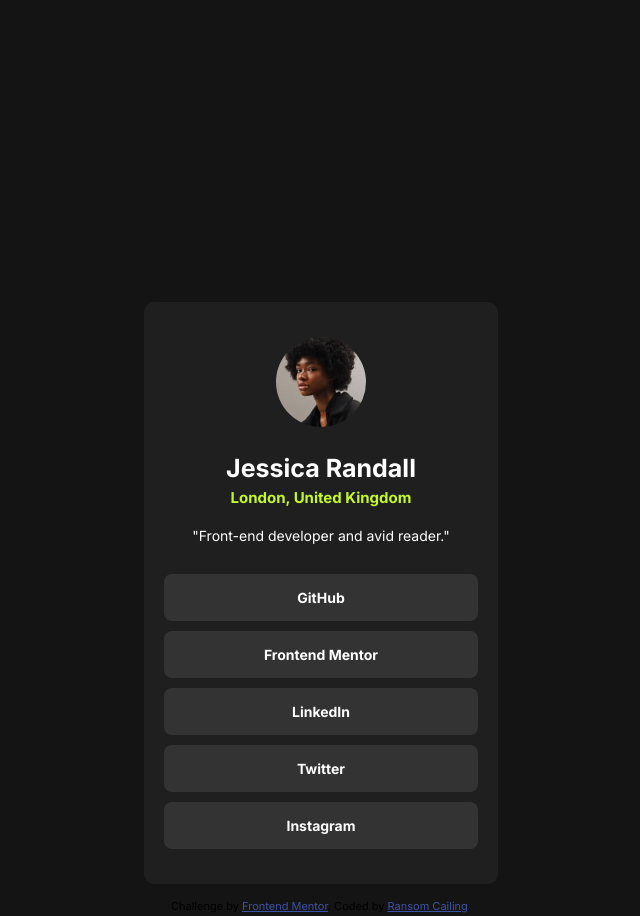
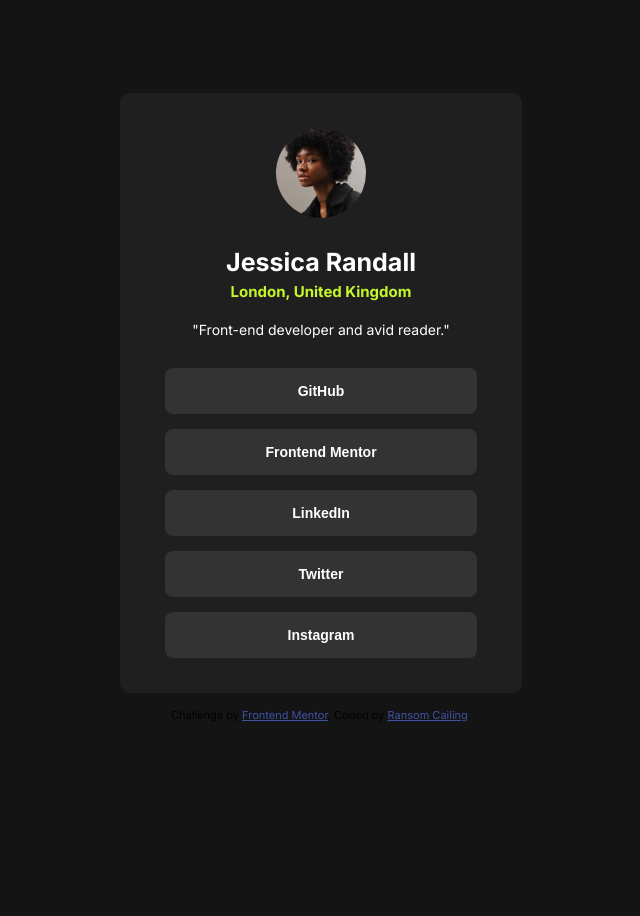
Before and after one commit to randev0215/frontend-mentor-challenges, a plain HTML site: page social-links-profile-main/index.html in a window 1280 px wide. Shown: the whole page, without its empty margins (319-959 px from the left). After the commit the page ends 800 px from the top, so only its background shows below. Drawn offline with Linux system fonts and the light colour scheme.

Commit message:
Done applying semantic html elements and buttons styling

```diff
--- a/social-links-profile-main/index.html
+++ b/social-links-profile-main/index.html
@@ -12,30 +12,28 @@
 </head>
 <body>
 
-  <div>
+  <main>
     <div class="social-container">
-      <div class="social-dp">
+      <section class="social-dp">
         <img class="social-dp-img" src="assets/images/avatar-jessica.jpeg" alt="">
-      </div>
-      <div class="social-profile-info">
+      </section>
+      <section class="social-profile-info">
         <p class="social-name">Jessica Randall</p>
         <p class="social-address">London, United Kingdom</p>
         <p class="social-quote">"Front-end developer and avid reader."</p>
-      </div>
-      <div class="social-links">
-        <p class="social-link-item">GitHub</p>
-        <p class="social-link-item">Frontend Mentor</p>
-        <p class="social-link-item">LinkedIn</p>
-        <p class="social-link-item">Twitter</p>
-        <p class="social-link-item">Instagram</p>
-      </div>
+      </section>
+      <section class="social-links">
+        <button class="social-link-item">GitHub</button>
+        <button class="social-link-item">Frontend Mentor</button>
+        <button class="social-link-item">LinkedIn</button>
+        <button class="social-link-item">Twitter</button>
+        <button class="social-link-item">Instagram</button>
+      </section>
     </div>
-
-
-    <div class="attribution">
+    <footer class="attribution">
       Challenge by <a href="https://www.frontendmentor.io?ref=challenge" target="_blank">Frontend Mentor</a>.
       Coded by <a href="#">Ransom Cailing</a>.
-    </div>
-  </div>
+    </footer>
+  </main>
 </body>
 </html>
--- a/social-links-profile-main/style.css
+++ b/social-links-profile-main/style.css
@@ -2,7 +2,7 @@
 
 body {
     margin: 0;
-    height: 150vh;
+    height: 100vh;
     background-color: hsl(0, 0%, 8%);
     font-family: Inter;
     display: flex;
@@ -17,7 +17,7 @@ body {
     flex-direction: column;
     justify-content: center;
     align-items: center;
-    padding: 35px 20px;
+    padding: 35px 45px;
     margin: 15px;
     border-radius: 10px;
 
@@ -39,7 +39,7 @@ body {
     color: hsl(0, 0%, 100%);
     font-size: 25px;
     font-weight: 700;
-    margin: 2px 0;
+    margin: 5px 0;
 }
 .social-address {
     color: hsl(75, 94%, 57%);
@@ -58,10 +58,11 @@ body {
 .social-links {
     display: grid;
     grid-template-rows: 1fr 1fr 1fr 1fr 1fr;
-    gap: 10px;
+    gap: 15px;
 }
 
 .social-link-item {
+    border: none;
     text-align: center;
     margin: 0;
     padding: 15px 100px;
@@ -75,17 +76,10 @@ body {
     color 0.15s;
 }
 
-.social-link-item:hover {
+.social-link-item:hover, .social-link-item:focus {
     background-color: hsl(75, 94%, 57%);
     color: hsl(0, 0%, 12%);
-
 }
-
-
-
-
-
-
 
 
 .attribution { font-size: 11px; text-align: center; }
```
